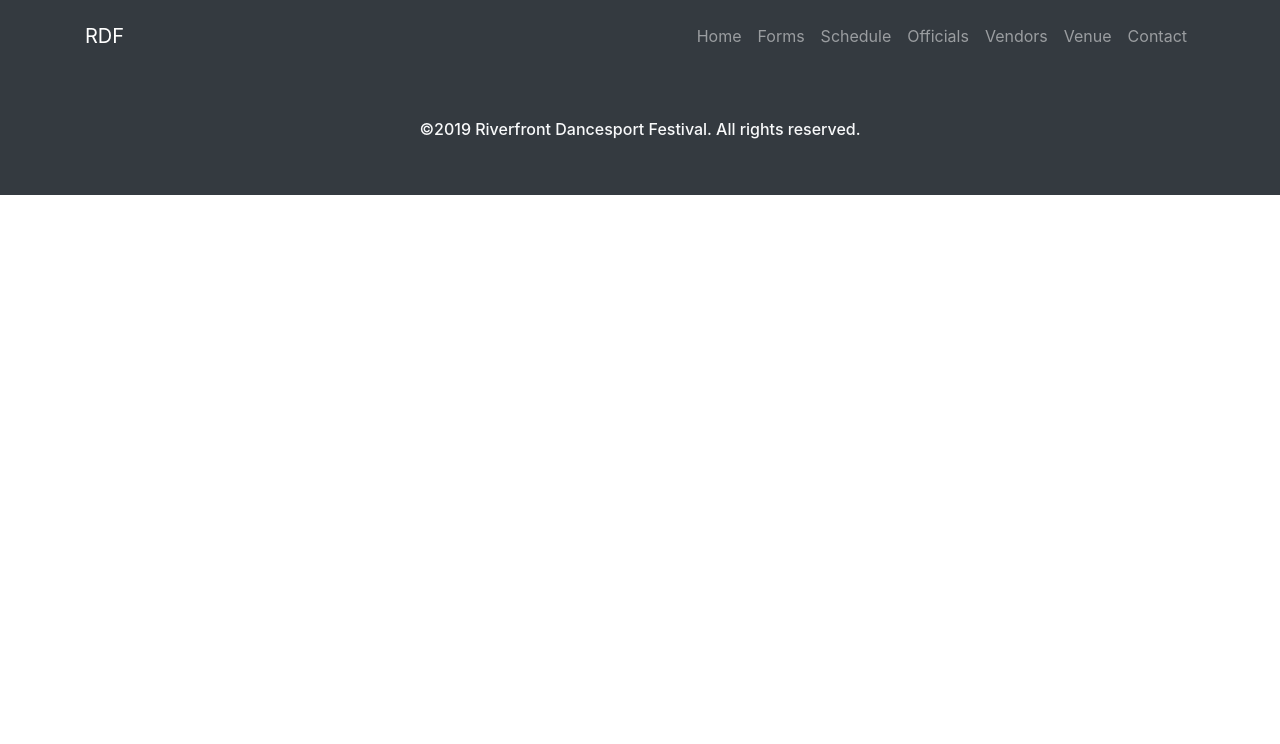
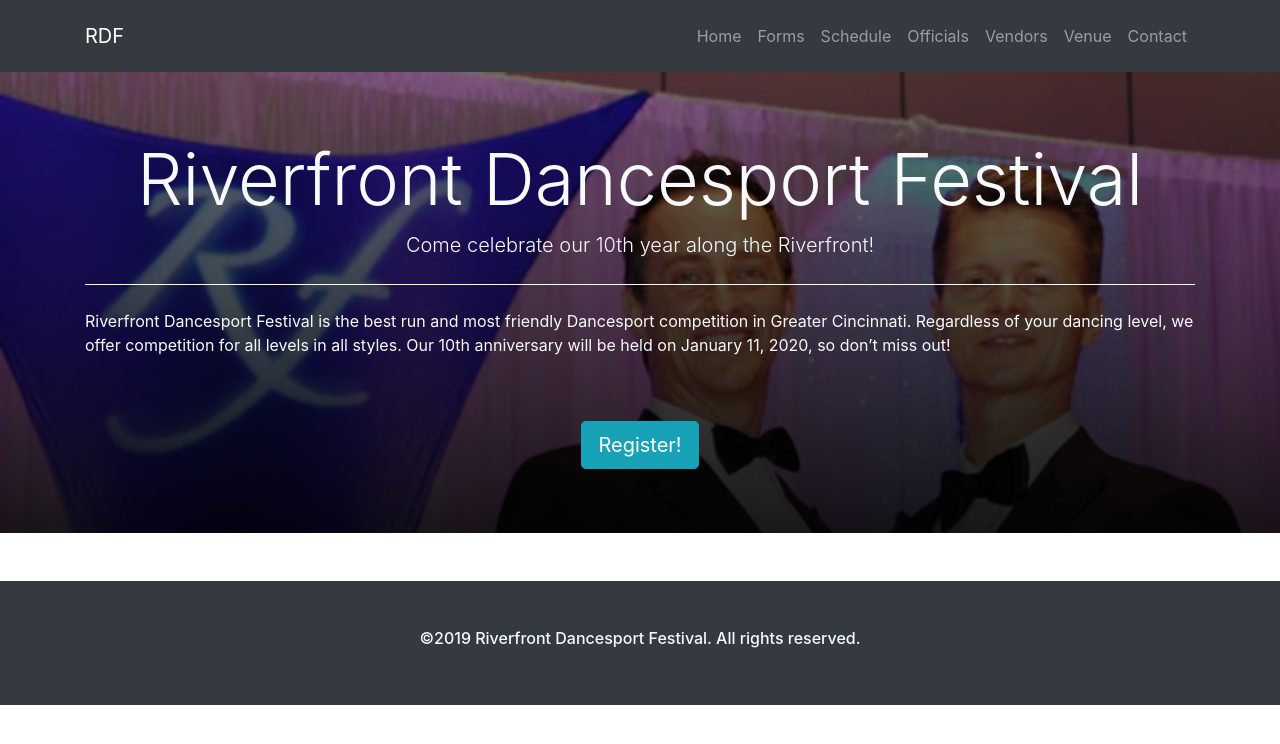
Before and after one commit to shadowlion/riverfront, a Nuxt app: page / in a window 1280 px wide. Shown: the top 744 px of the page. Built offline with nearby package versions, Linux system fonts and the light colour scheme.

Commit message:
add jumbotron back into homepage

```diff
--- /dev/null
+++ b/components/Jumbotron.vue
@@ -0,0 +1,21 @@
+<template lang="pug">
+  b-jumbotron.bg-pic.text-center.mb-5(
+    text-variant="light"
+    bg-variant="transparent"
+    fluid
+  )
+    template(slot="header") Riverfront Dancesport Festival
+    template(slot="lead") Come celebrate our 10th year along the Riverfront!
+    hr.my-4.border-light
+    p.pb-5.text-left Riverfront Dancesport Festival is the best run and most friendly Dancesport competition in Greater Cincinnati. Regardless of your dancing level, we offer competition for all levels in all styles. Our 10th anniversary will be held on January 11, 2020, so don’t miss out!
+    b-button(variant="info" to="/forms" size="lg") Register!
+</template>
+
+<style scoped>
+.bg-pic {
+  background: linear-gradient(rgba(0, 0, 0, 0.5), rgba(0, 0, 0, 0.9)),
+    url("~assets/hero.webp");
+  background-repeat: no-repeat;
+  background-size: cover;
+}
+</style>
--- a/pages/index.vue
+++ b/pages/index.vue
@@ -1,6 +1,6 @@
 <template lang="pug">
   main
-    //- jumbotron
+    jumbotron
     //- img(alt="Vue logo" src="@/assets/logo.png")
     //- hello-world(msg="Welcome to Your Vue.js App")
     //- officials-section
@@ -9,7 +9,7 @@
 </template>
 
 <script>
-// import Jumbotron from "@/components/Jumbotron";
+import Jumbotron from "@/components/Jumbotron";
 // import HelloWorld from "@/components/HelloWorld";
 // import OfficialsSection from "@/components/OfficialsSection";
 // import VendorsSection from "@/components/VendorsSection";
@@ -17,7 +17,7 @@
 
 export default {
   components: {
-    // Jumbotron,
+    Jumbotron
     // HelloWorld,
     // OfficialsSection,
     // VendorsSection,
```
Also changed, not shown: assets/hero.webp (added).
